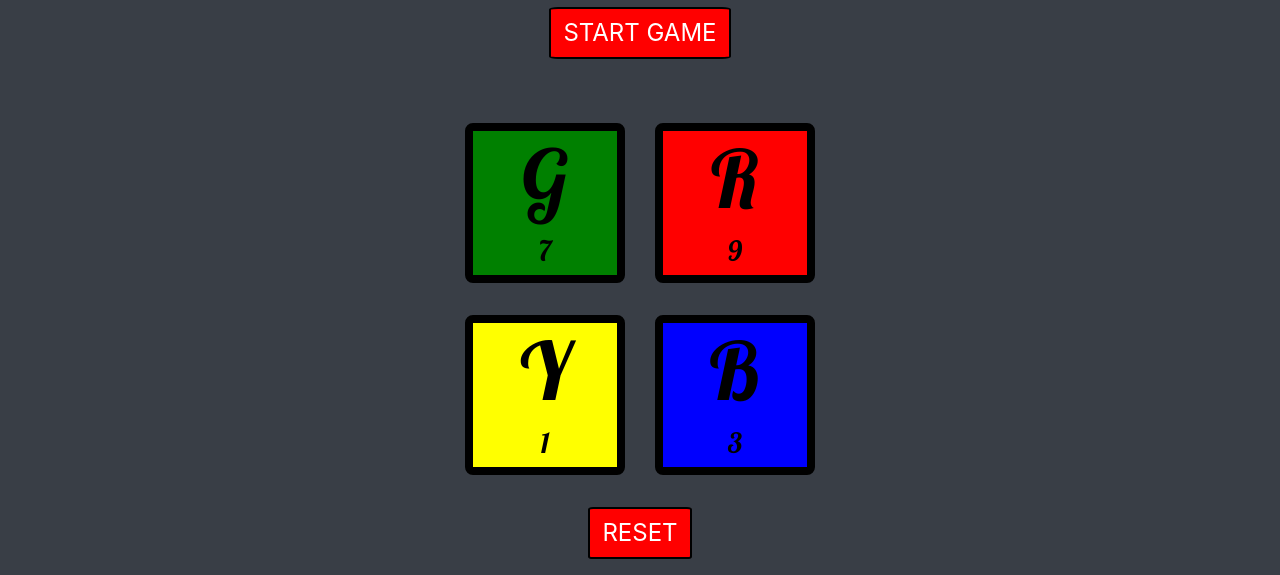
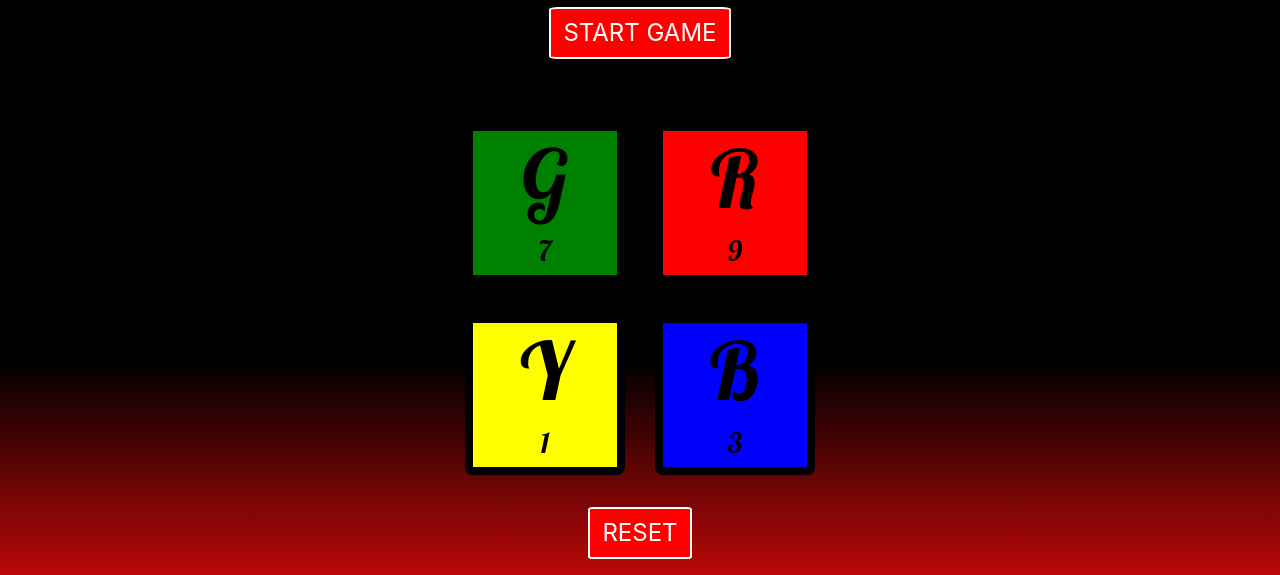
Before and after one commit to DCasely/Simon-Game, a plain HTML site: page index.html in a window 1280 px wide. Shown: the part 279-854 px from the top of the page. Drawn offline with nearby package versions, Linux system fonts and the light colour scheme.

Commit message:
added styling

```diff
--- a/styles.css
+++ b/styles.css
@@ -1,5 +1,10 @@
 body {
-  background-color: #393e46;
+  background: rgb(0, 0, 0);
+  background: linear-gradient(
+    180deg,
+    rgba(0, 0, 0, 1) 75%,
+    rgba(186, 8, 8, 1) 100%
+  );
 }
 
 #main {
@@ -160,7 +165,7 @@ h1 {
   color: #fff;
   font-size: 1.5rem;
   border-radius: 5%;
-  border: 2.5px solid black;
+  border: 2.5px solid #fff;
   margin: auto 0.5rem;
 }
 
```
